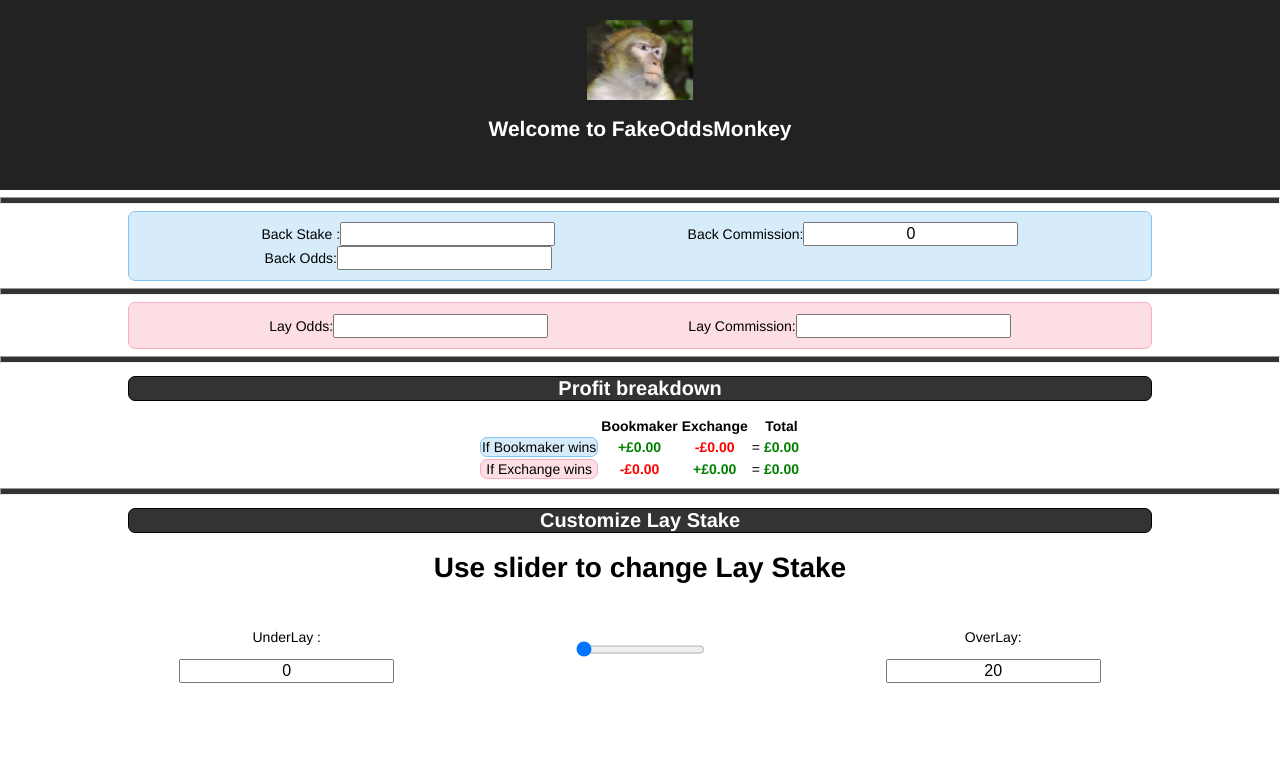
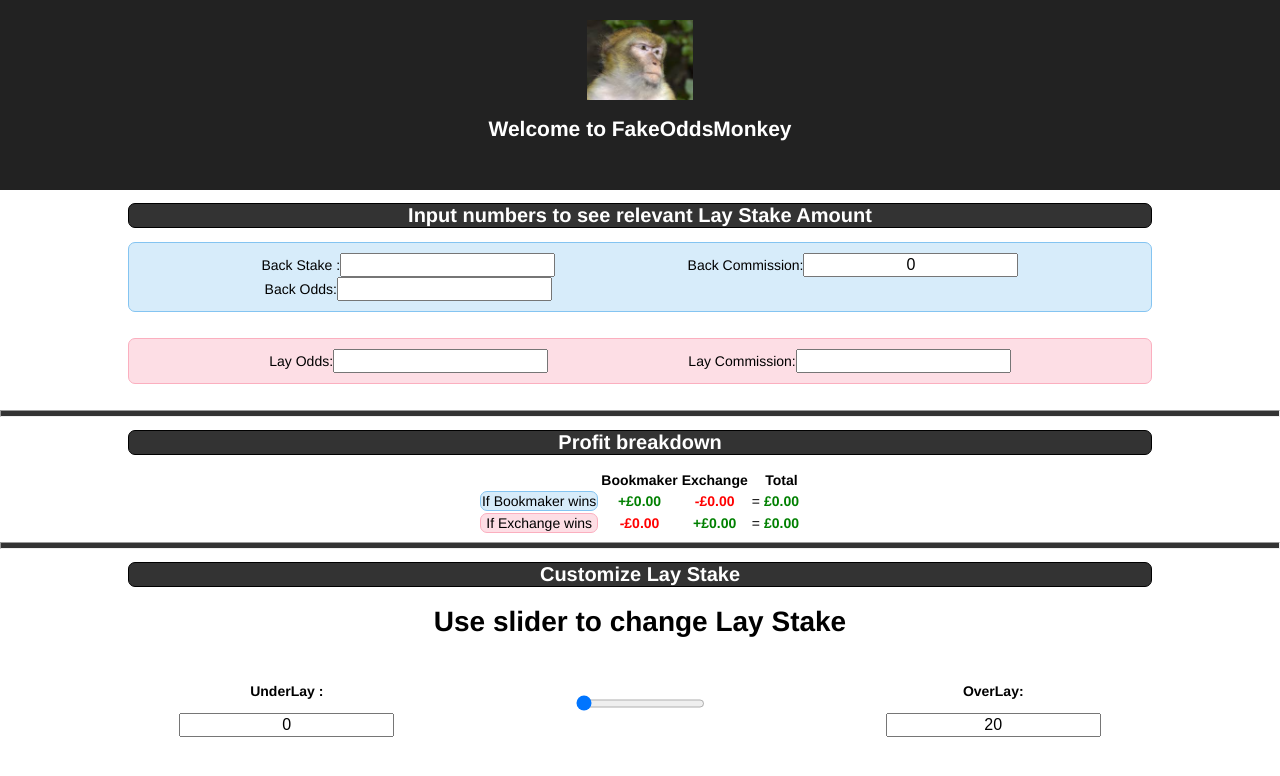
Before and after one commit to Pablo123GitHub/FakeOddsMonkey, a React (Create React App) app: page / in a window 1280 px wide. Shown: the top 776 px of the page. Built offline with nearby package versions, Linux system fonts and the light colour scheme.

Commit message:
Add styling for main section

```diff
--- a/src/App.css
+++ b/src/App.css
@@ -36,6 +36,7 @@ body {
   border-radius: 7px;
   display: flex;
   justify-content: space-evenly;
+  margin-bottom: 2%;
 }
 
 .exchange {
@@ -43,6 +44,7 @@ body {
   right: 10px;
   margin-left: 10%;
   margin-right: 10%;
+  margin-bottom: 2%;
   background-color: #FDDEE5 ;
   border-radius: 7px;
   display: flex;
@@ -91,6 +93,8 @@ body {
   padding-bottom: 1%;
 }
 
+
+
 .first-summary {
 
 font-weight: bold;
--- a/src/NameForm.js
+++ b/src/NameForm.js
@@ -16,7 +16,6 @@ class NameForm extends Component {
             SliderValue: 0,
             minUnderLayValue: 0,
             maxOverLayValue:20
-
         };
 
         this.handleChange = this.handleChange.bind(this);
@@ -47,7 +46,6 @@ class NameForm extends Component {
     }
 
     handleRangeInput (event) {
-        console.log('THIS IS HANDLERANGEINPUT', event.target.value);
        this.setState({
            SliderValue: event.target.value,
            LayStake: event.target.value
@@ -135,9 +133,9 @@ class NameForm extends Component {
         return (
 
             <div>
-                <ColoredLine color='#333333'/>
+                <h1 className='header-title'> Input numbers to see relevant Lay Stake Amount </h1>
                 <div className='bookmaker'>
-                    <div className='inside-div'>
+                    <div className='inside-div '>
                         <form>
                             <label>
                                 Back Stake :
@@ -161,8 +159,6 @@ class NameForm extends Component {
                         </form>
                     </div>
                 </div>
-
-                <ColoredLine color='#333333'/>
 
                 <div className='exchange'>
                     <div className='inside-div'>
--- a/src/Slider.js
+++ b/src/Slider.js
@@ -12,7 +12,7 @@ class Slider extends Component {
                     <div className='inside-div'>
                         <form >
                             <label>
-                                <p>UnderLay :</p>
+                                <p className='first-summary'>UnderLay :</p>
                                 <input
                                     value={this.props.minValueDisplay}
                                     onChange={this.props.handleUnderOverLay}
@@ -33,7 +33,7 @@ class Slider extends Component {
                     <div className='inside-div'>
                         <form >
                             <label>
-                                <p>OverLay:</p>
+                                <p className='first-summary'>OverLay:</p>
                                 <input
                                     value={this.props.maxValueDisplay}
                                     onChange={this.props.handleUnderOverLay}
```
